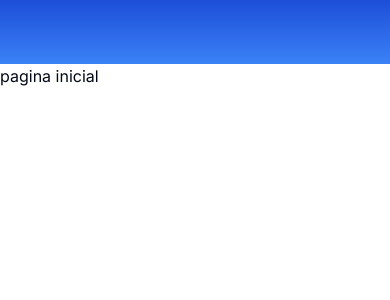
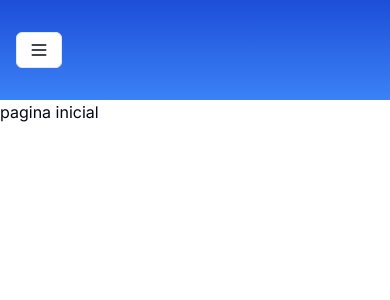
Before and after one commit to kaue-S/soccer-stats, a Next.js app: page / in a window 390 px wide. Shown: the top 300 px of the page. Built offline with nearby package versions, Linux system fonts and the light colour scheme.

Commit message:
icone menu mobile

```diff
--- a/components/header.jsx
+++ b/components/header.jsx
@@ -1,7 +1,8 @@
 
 import React from 'react'
-import HeaderLogo from './headerLogo'
-import Navigation from './navigation'
+import HeaderLogo from '@/components/headerLogo'
+import Navigation from '@/components/navigation'
+import NavButton from './navButton'
 
 
 
@@ -9,11 +10,12 @@ import Navigation from './navigation'
 
 export default function Header() {
   return (
-    <header className="bg-gradient-to-b from-blue-700 to-blue-500 px-4 py-8 lg:px-16">
+    <header className="bg-gradient-to-b from-blue-700 to-blue-500  py-8 lg:px-16">
             <div className='flex items-center gap-x-16 justify-around'>
               <HeaderLogo />
               <Navigation />
         </div>
+              <NavButton />
     </header>
   )
 }
--- /dev/null
+++ b/components/navButton.jsx
@@ -0,0 +1,12 @@
+import React from 'react'
+import { Button } from './ui/button'
+import { Menu } from 'lucide-react'
+
+
+export default function NavButton() {
+  return (
+    <Button className="ml-4 lg:hidden" variant="outline" size="sm">
+        <Menu size={20}/>
+    </Button>
+  )
+}
```
